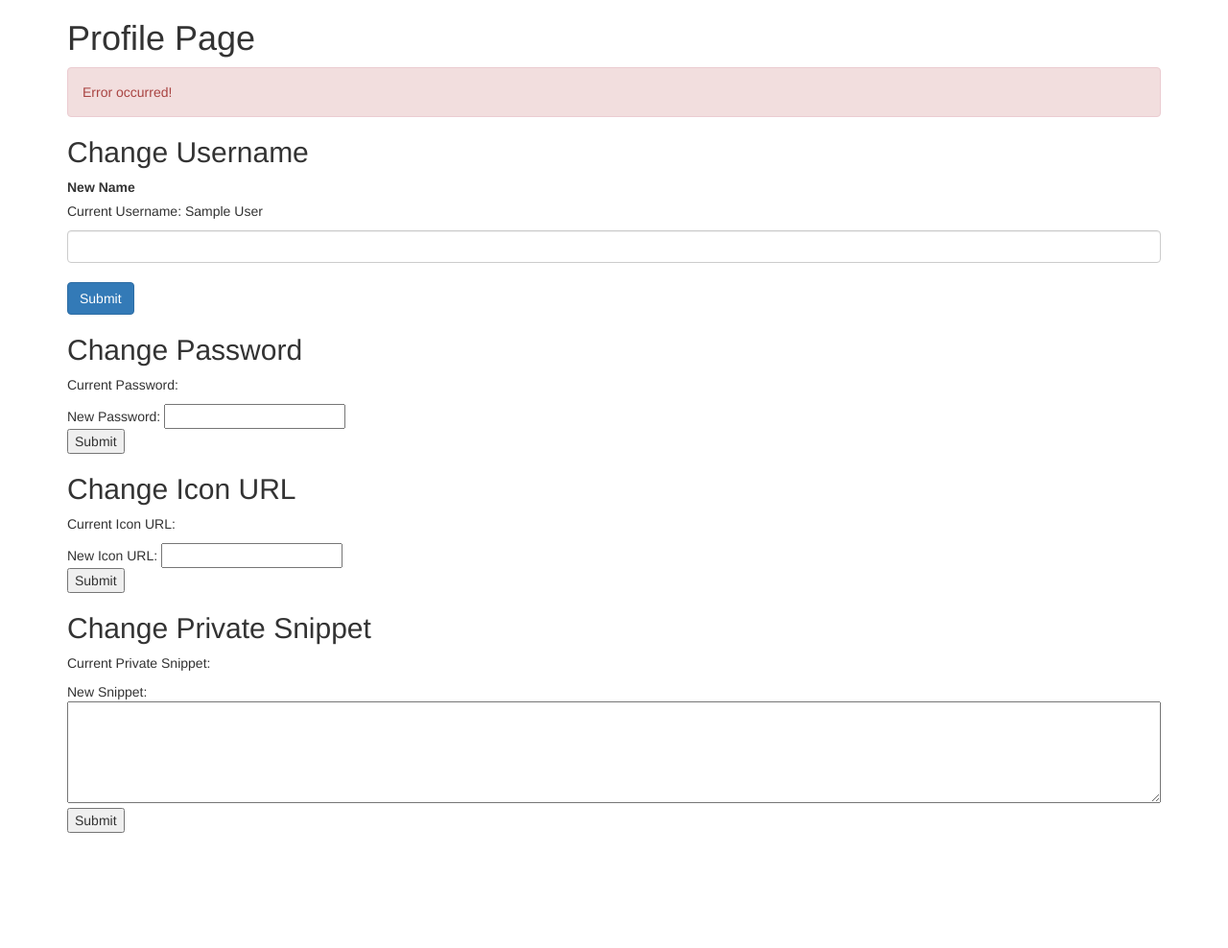
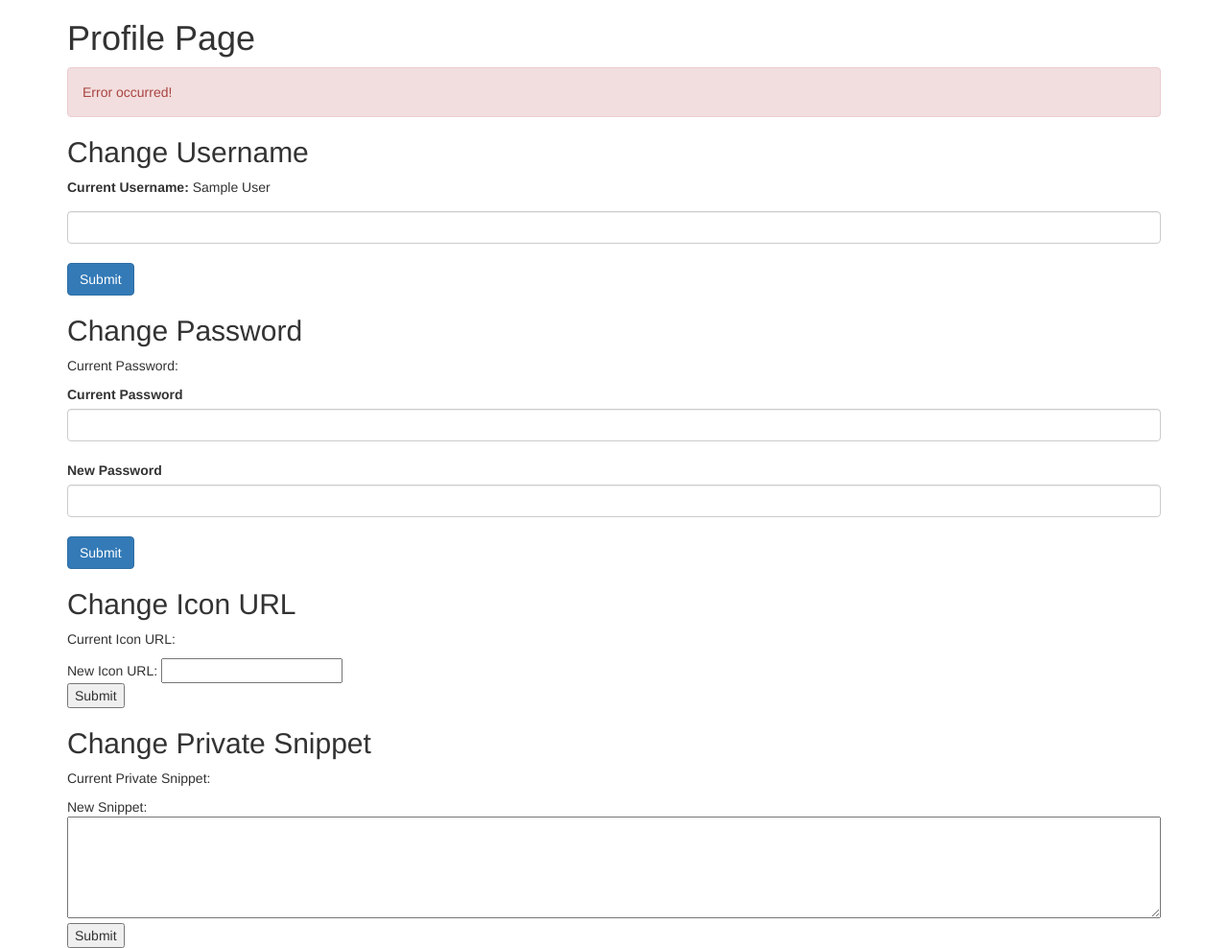
Before and after one commit to zcabwhy/Website-Security, a PHP site: page /profile.php?status=failure in a window 1280 px wide. Shown: the part 51-1039 px from the top of the page at 96% size. Before the commit the page ends 919 px from the top, so only its background shows below. Run offline with PHP 8.4, Linux system fonts and the light colour scheme; the visitor is signed in with stand-in values (Sample User, id 1); data that the repository does not hold is empty.

Commit message:
Change change password

```diff
--- a/changename.php
+++ b/changename.php
@@ -19,5 +19,7 @@
       header("Location: profile.php?status=failure&error=" . $e->getMessage());
     }
     $conn = null;
+  } else {
+    header("Location: profile.php?status=failure");
   }
-  ?>
+?>
--- a/profile.php
+++ b/profile.php
@@ -8,6 +8,7 @@
   <meta charset="utf-8">
   <link rel="stylesheet" href="https://maxcdn.bootstrapcdn.com/bootstrap/3.3.7/css/bootstrap.min.css">
   <link href="style.css" rel="stylesheet">
+  <title>Snippets</title>
 </head>
 <body>
   <nav class="navbar navbar-inverse navbar-default navbar-static-top" role="navigation">
@@ -34,21 +35,21 @@
   <?php
   if ($_GET['status'] == "success"){
     echo "<div class = 'alert alert-success'>Successfully saved settings!</div>";
+  } else if ($_GET['status'] == "failure" && $_GET['error'] == "incorrectpassword"){
+    echo "<div class = 'alert alert-danger'>Error occurred! Incorrect password was entered. Try again.</div>";
   } else if ($_GET['status'] == "failure"){
     echo "<div class = 'alert alert-danger'>Error occurred!" . $_GET['error'] . "</div>";
   }
   ?>
   <h2>Change Username</h1>
   <form action="changename.php" method="post">
-    <label>New Name</label>
-    <p> Current Username: <?php echo $name; ?></p>
+    <p><label> Current Username:</label><?php echo " $name"; ?></p>
     <input type="text" class="form-control" name="newName"><br>
     <input type="submit" class="btn btn-primary">
   </form>
   <h2>Change Password</h2>
 
   <p> Current Password: <?php
-  $currentname = "Will";
   $servername = "localhost:8889";
   $username = "root";
   $password = "root";
@@ -57,7 +58,7 @@
   $conn->setAttribute(PDO::ATTR_ERRMODE, PDO::ERRMODE_EXCEPTION);
   // echo "Connected successfully";
 
-  $sql = "SELECT password FROM users WHERE name='$currentname'";
+  $sql = "SELECT password FROM users WHERE name='$name'";
 
   // print_r($conn->query($sql));
 
@@ -66,14 +67,16 @@
   }
   $conn = null;?></p>
 
-  <form action="" method="post">
-  New Password: <input type="text" name="newPassword"><br>
-  <input type="submit">
+  <form action="changepassword.php" method="post">
+    <label>Current Password</label>
+    <input type="password" class="form-control" name="currentPassword"><br>
+    <label>New Password</label>
+    <input type="password" class="form-control" name="newPassword"><br>
+    <input type="submit" class="btn btn-primary">
   </form>
 
   <?php
      $newPassword= $_POST["newPassword"];
-     $currentName = "Will";
 
      if(!empty($_POST["newPassword"])) {
        $servername = "localhost:8889";
@@ -85,7 +88,7 @@
         $conn = new PDO("mysql:host=$servername;dbname=blog_app", $username, $password);
         // set the PDO error mode to exception
         $conn->setAttribute(PDO::ATTR_ERRMODE, PDO::ERRMODE_EXCEPTION);
-        $sql = "UPDATE users SET password='$newPassword' WHERE name='$currentName'";
+        $sql = "UPDATE users SET password='$newPassword' WHERE name='$came'";
         $stmt = $conn->prepare($sql);
         // execute the query
         $stmt->execute();
```
